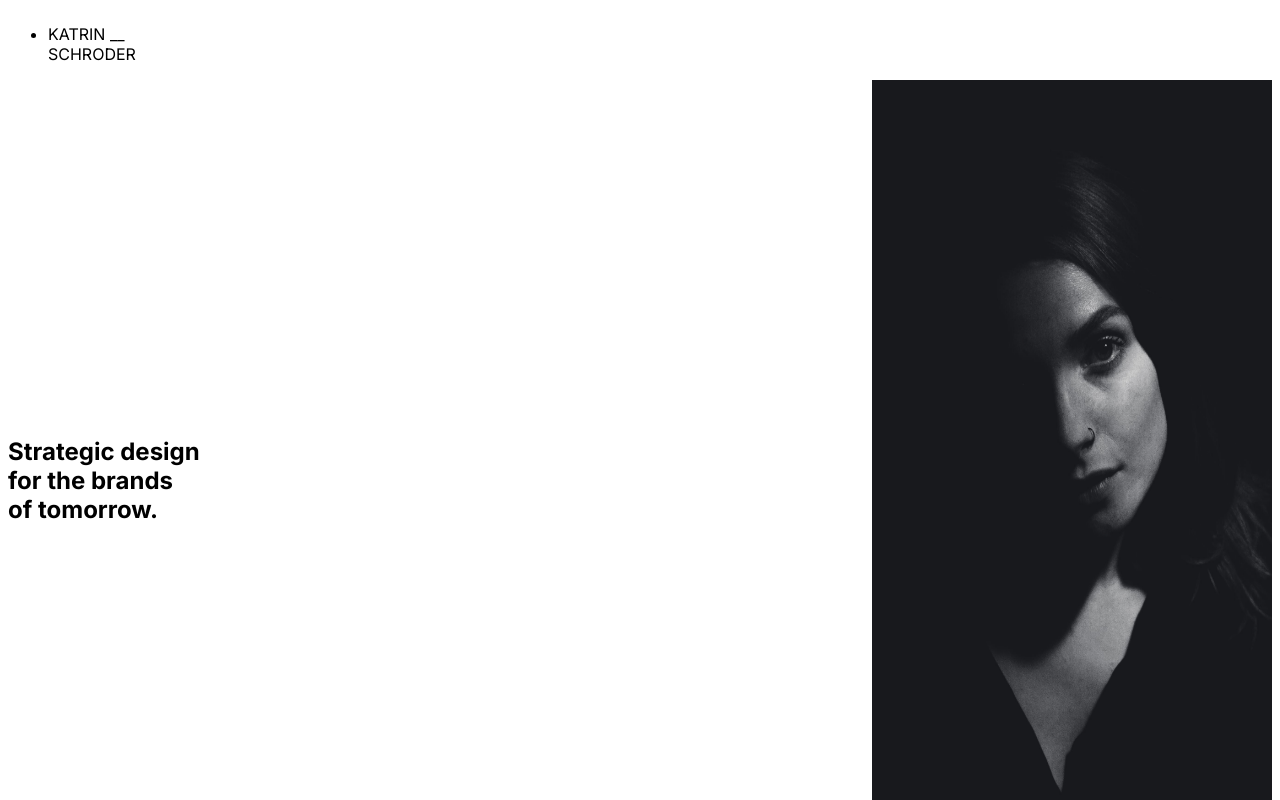
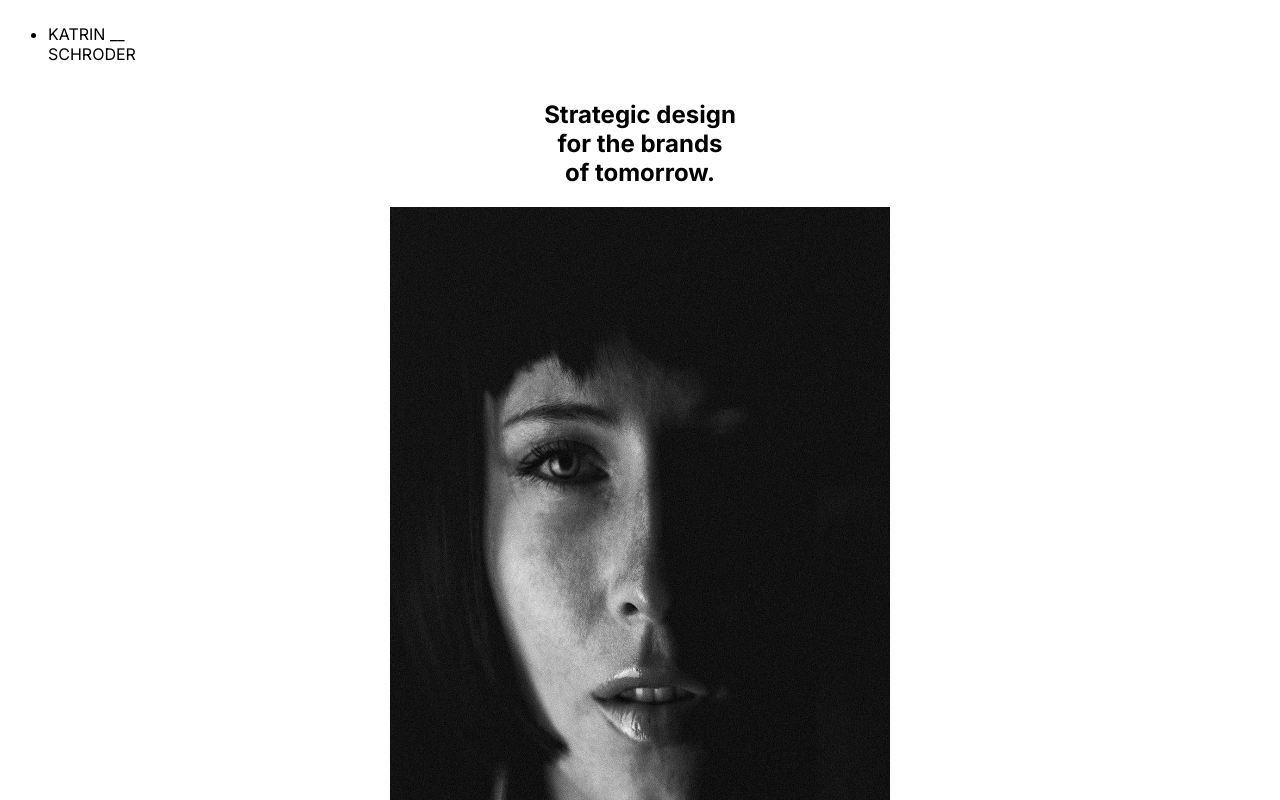
Before and after one commit to alilotfidev/personal-website-template, a Next.js app: page / in a window 1280 px wide. Shown: the top 800 px of the page. Built offline with nearby package versions, Linux system fonts and the light colour scheme.

Commit message:
updating the project

```diff
--- a/app/globals.css
+++ b/app/globals.css
@@ -3,7 +3,7 @@
 @tailwind utilities;
 
 :root {
-  --black-color: #18191d;
+  --black-color: #131313;
 }
 
 /* burgur menu icon styles */
--- a/components/HeroImage.js
+++ b/components/HeroImage.js
@@ -2,15 +2,21 @@ import Image from "next/image";
 import BackgroundImage from "@/public/background.jpg";
 export default function HeroImage() {
   return (
-    <section className="hero-background-image relative flex min-h-screen items-center justify-between px-10 py-8 text-white">
-      <h2 className="hero-section-text text-3xl font-bold leading-tight md:text-5xl lg:text-6xl">
+    <section className="hero-background-image relative flex flex-col items-center justify-between px-10 pt-8 text-white md:min-h-screen md:flex-row">
+      <h2 className="hero-section-text text-center text-3xl font-bold leading-tight md:text-left md:text-5xl lg:text-6xl">
         Strategic design
         <br />
         for the brands
         <br />
         of tomorrow.
       </h2>
-      <Image src={BackgroundImage} alt="" width={400} height={800} />
+      <Image
+        src={BackgroundImage}
+        alt=""
+        width={500}
+        height={800}
+        className="md:self-end"
+      />
     </section>
   );
 }
```
Also changed, not shown: package.json (+4 -4 lines), public/background.jpg, 1 other file (tests, documents, lock files or other folders).
